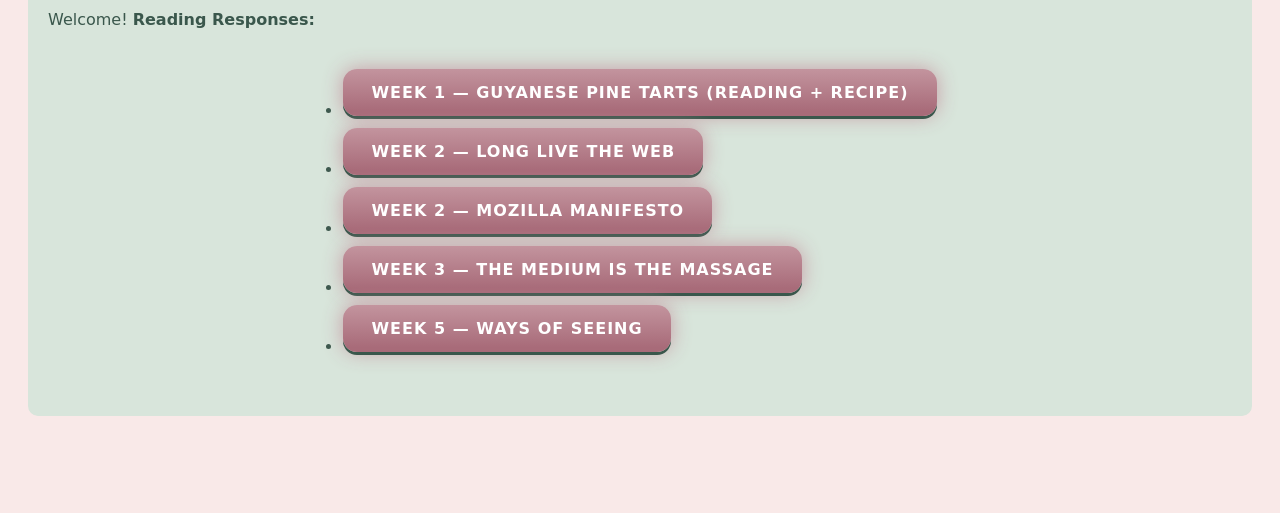
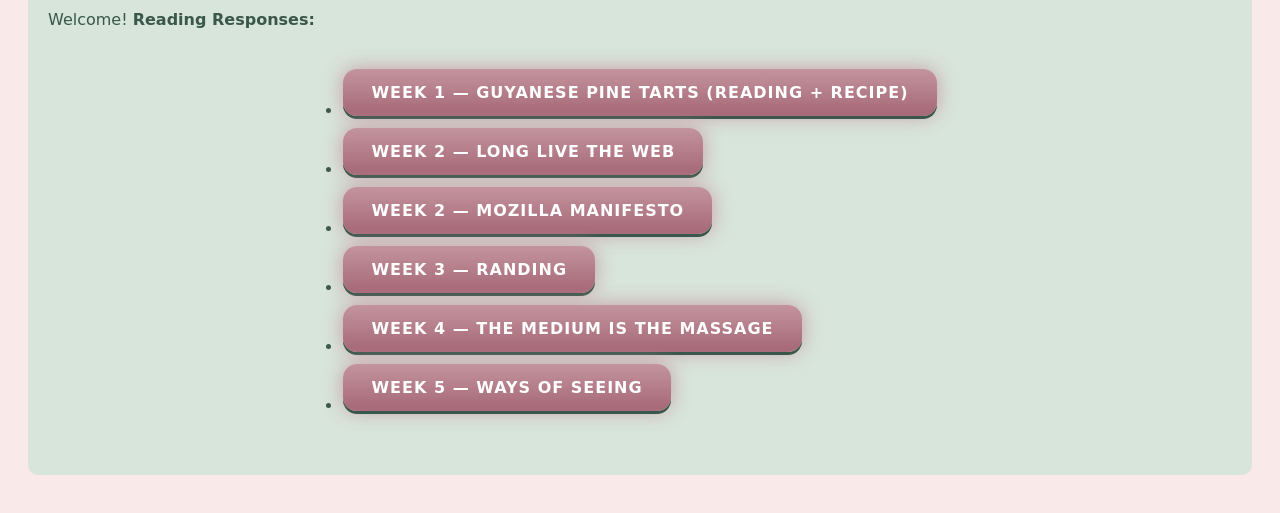
Before and after one commit to sierraCole/sierraCole.github.io, a plain HTML site: page MainSite.html in a window 1280 px wide. Shown: the part 139-652 px from the top of the page. Drawn offline with Linux system fonts and the light colour scheme.

Commit message:
maintanence

```diff
--- a/MainSite.html
+++ b/MainSite.html
@@ -86,8 +86,14 @@
       </li>
 
       <li style="margin:8px 0;">
-        <a href="https://sierracole.github.io/week3/index.html">
-           Week 3 — The Medium Is The Massage
+        <a href="">
+           Week 3 — Randing
+        </a>
+      </li>
+
+      <li style="margin:8px 0;">
+        <a href="https://sierracole.github.io/week4/index.html">
+           Week 4 — The Medium Is The Massage
         </a>
       </li>
 
```
